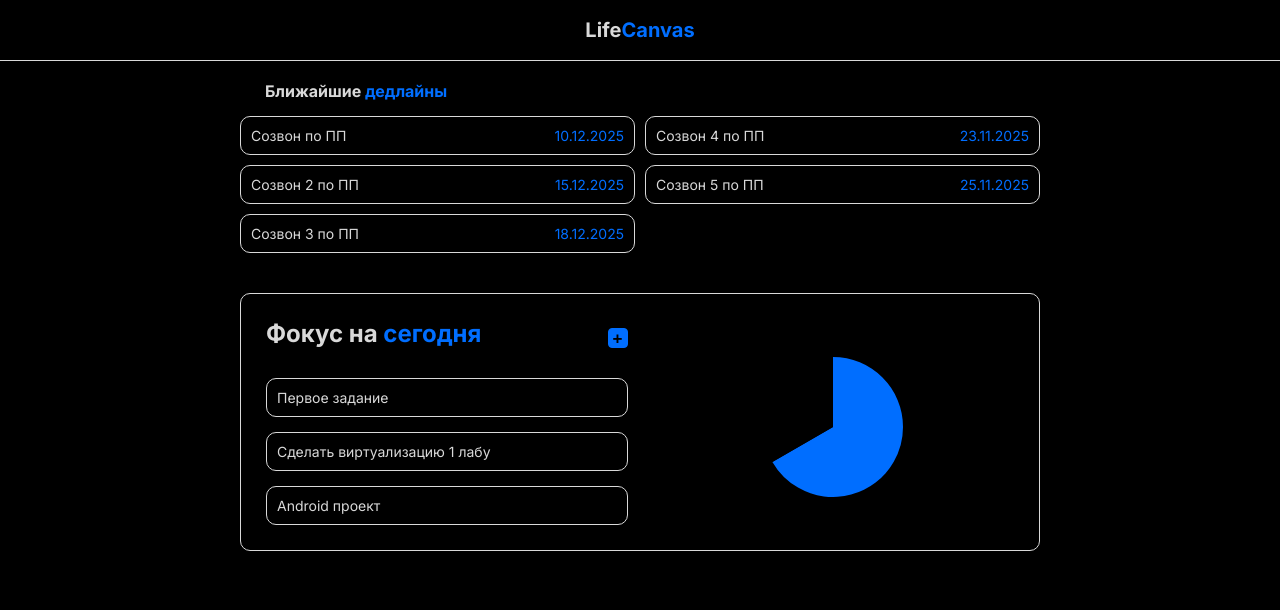
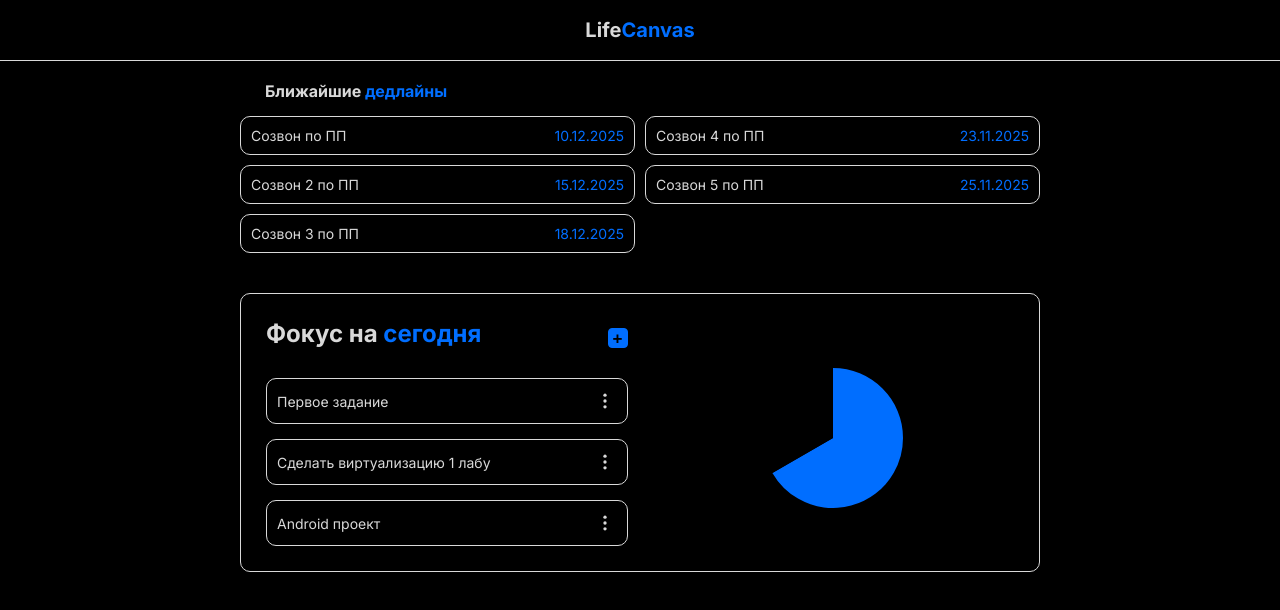
Before and after one commit to D1n8/life-canvas, a React (Vite) app in the folder frontend/: page / in a window 1280 px wide. Shown: the top 610 px of the page. Built offline with nearby package versions, Linux system fonts and the light colour scheme.

Commit message:
add more and menu

```diff
--- a/frontend/src/components/modal/Modal.css
+++ b/frontend/src/components/modal/Modal.css
@@ -1,10 +1,7 @@
 .modal-overlay{
     position: fixed;
     display: flex;
-    top: 0;
-    right: 0;
-    left: 0;
-    bottom: 0;
+    inset: 0;
     justify-content: center;
     align-items: center;
     background-color: rgba(0, 0, 0, 0.5);
--- a/frontend/src/components/modal/Modal.tsx
+++ b/frontend/src/components/modal/Modal.tsx
@@ -11,7 +11,7 @@ function Modal({isOpen, onClose, children}: IModalProps) {
     if (!isOpen) return null
 
     return (
-        <div className="modal-overlay" onClick={() => onClose()}>
+        <div className="modal-overlay" onClick={onClose}>
             <div className="modal-content" onClick={e => e.stopPropagation()}>
                 {children}
             </div>
--- /dev/null
+++ b/frontend/src/modules/FocusToday/components/FocusItem/FocusItem.css
@@ -0,0 +1,14 @@
+.focus-item{
+    position: relative;
+    display: flex;
+    justify-content: space-between;
+    align-items: center;
+}
+
+.focus-item-more-menu{
+    position: absolute;
+}
+
+.focus-item-text{
+    width: max-content;
+}
--- /dev/null
+++ b/frontend/src/modules/FocusToday/components/FocusItem/FocusItem.tsx
@@ -0,0 +1,31 @@
+import * as React from 'react';
+import TextBox from '../../../../ui/TextBox/TextBox';
+import type { IFocusItem } from '../../types/models';
+import MoreVert from '../../../../ui/MoreVert/MoreVert';
+import './FocusItem.css'
+import { useRef, useState } from 'react';
+import Menu from '../../../../ui/Menu/Menu';
+
+function FocusItem(item: IFocusItem) {
+    const [isOpenMenu, setIsOpenMenu] = useState(false)
+    const [menuPosition, setMenuPosition] = useState({ top: 0, left: 0 })
+    const moreRef = useRef<SVGSVGElement>(null)
+
+    const handleOpen = () => {
+        if (moreRef.current) {
+            const rect = moreRef.current.getBoundingClientRect();
+            setMenuPosition({ top: rect.bottom, left: rect.left });
+            setIsOpenMenu(true);
+        }
+    };
+
+    return (
+        <TextBox className='focus-item'>
+            <span className='focus-item-text'>{item.title}</span>
+            <MoreVert ref={moreRef} setOpen={() => { handleOpen() }} />
+            <Menu style={{ top: menuPosition.top + 5, left: menuPosition.left }} className='focus-item-more-menu' isOpen={isOpenMenu} onClose={() => setIsOpenMenu(false)}>menu</Menu>
+        </TextBox>
+    );
+}
+
+export default FocusItem;
--- a/frontend/src/modules/FocusToday/components/FocusList/FocusList.tsx
+++ b/frontend/src/modules/FocusToday/components/FocusList/FocusList.tsx
@@ -1,16 +1,13 @@
 import * as React from 'react';
 import './FocusList.css'
-import TextBox from '../../../../ui/TextBox/TextBox';
 import ButtonAdd from '../../../../ui/ButtonAdd/ButtonAdd';
+import FocusItem from '../FocusItem/FocusItem';
+import type { IFocusItem } from '../../types/models';
 
-type FocusItem = {
-    id: number,
-    title: string,
-    isCompleted: boolean
-}
+
 
 interface IFocusListProps {
-    list: FocusItem[],
+    list: IFocusItem[],
     openModal: () => void
 }
 
@@ -24,7 +21,7 @@ function FocusList({ list, openModal }: IFocusListProps) {
 
             <ul className='focus-list-container'>
                 {list.map(item =>
-                    <TextBox>{item.title}</TextBox>
+                    <FocusItem {...item}/>
                 )}
             </ul>
         </div>
--- /dev/null
+++ b/frontend/src/modules/FocusToday/types/models.ts
@@ -0,0 +1,5 @@
+export interface IFocusItem {
+    id: number,
+    title: string,
+    isCompleted: boolean
+}
--- /dev/null
+++ b/frontend/src/ui/Menu/Menu.module.css
@@ -0,0 +1,13 @@
+.menu {
+    position: relative;
+    width: max-content;
+    padding: 10px;
+    border: 1px solid var(--main-gray);
+    background-color: black;
+}
+
+.menuOverlay {
+    position: fixed;
+    inset: 0;
+    z-index: 10;
+}
--- /dev/null
+++ b/frontend/src/ui/Menu/Menu.tsx
@@ -0,0 +1,25 @@
+import * as React from 'react';
+import cl from './Menu.module.css'
+
+interface IMenuProps extends React.HTMLAttributes<HTMLDivElement> {
+    children: React.ReactNode,
+    isOpen: boolean,
+    onClose: () => void
+}
+
+function Menu({ children, isOpen, onClose, ...props }: IMenuProps) {
+    if (!isOpen) return null
+
+    const {className, ...restProps} = props
+
+    return (
+        <div className={cl.menuOverlay} onClick={onClose}>
+            <div className={cl.menu + ' ' + className} {...restProps} onClick={(e) => e.stopPropagation()}>
+                {children}
+            </div>
+        </div>
+
+    );
+}
+
+export default Menu;
--- /dev/null
+++ b/frontend/src/ui/MoreVert/MoreVert.module.css
@@ -0,0 +1,9 @@
+.moreVert{
+    border-radius: 50%;
+    padding: 2px;
+    cursor: pointer;
+}
+
+.moreVert:hover{
+    background-color: rgba(255, 255, 255, 0.3);
+}
--- /dev/null
+++ b/frontend/src/ui/MoreVert/MoreVert.tsx
@@ -0,0 +1,26 @@
+import * as React from 'react';
+import cl from './MoreVert.module.css'
+
+interface IMoreVertProps {
+    setOpen: () => void;
+}
+
+const MoreVert = React.forwardRef<SVGSVGElement, IMoreVertProps>(({setOpen}, ref) => {
+    return (
+        <svg
+            ref={ref}
+            className={cl.moreVert}
+            onClick={() => setOpen()}
+            width="24"
+            height="24"
+            viewBox="0 0 24 24"
+            fill="#d9d9d9"
+        >
+            <circle cx="12" cy="5" r="2" />
+            <circle cx="12" cy="12" r="2" />
+            <circle cx="12" cy="19" r="2" />
+        </svg>
+    );
+})
+
+export default MoreVert;
--- a/frontend/src/ui/MyButton/MyButton.module.css
+++ b/frontend/src/ui/MyButton/MyButton.module.css
@@ -3,4 +3,5 @@
     padding: 10px;
     border: 1px solid var(--main-blue);
     border-radius: 4px;
+    color: white;
 }
```
